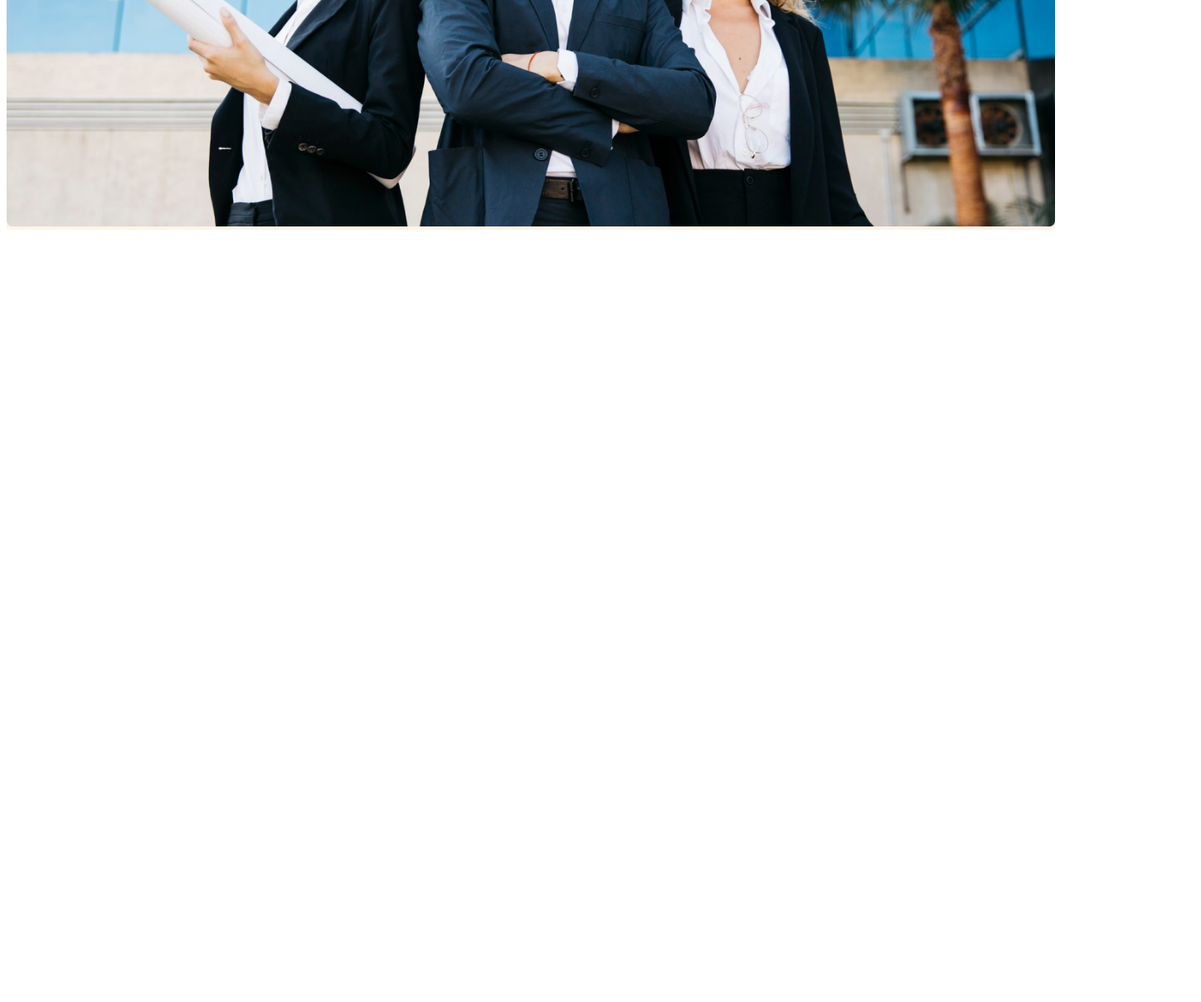
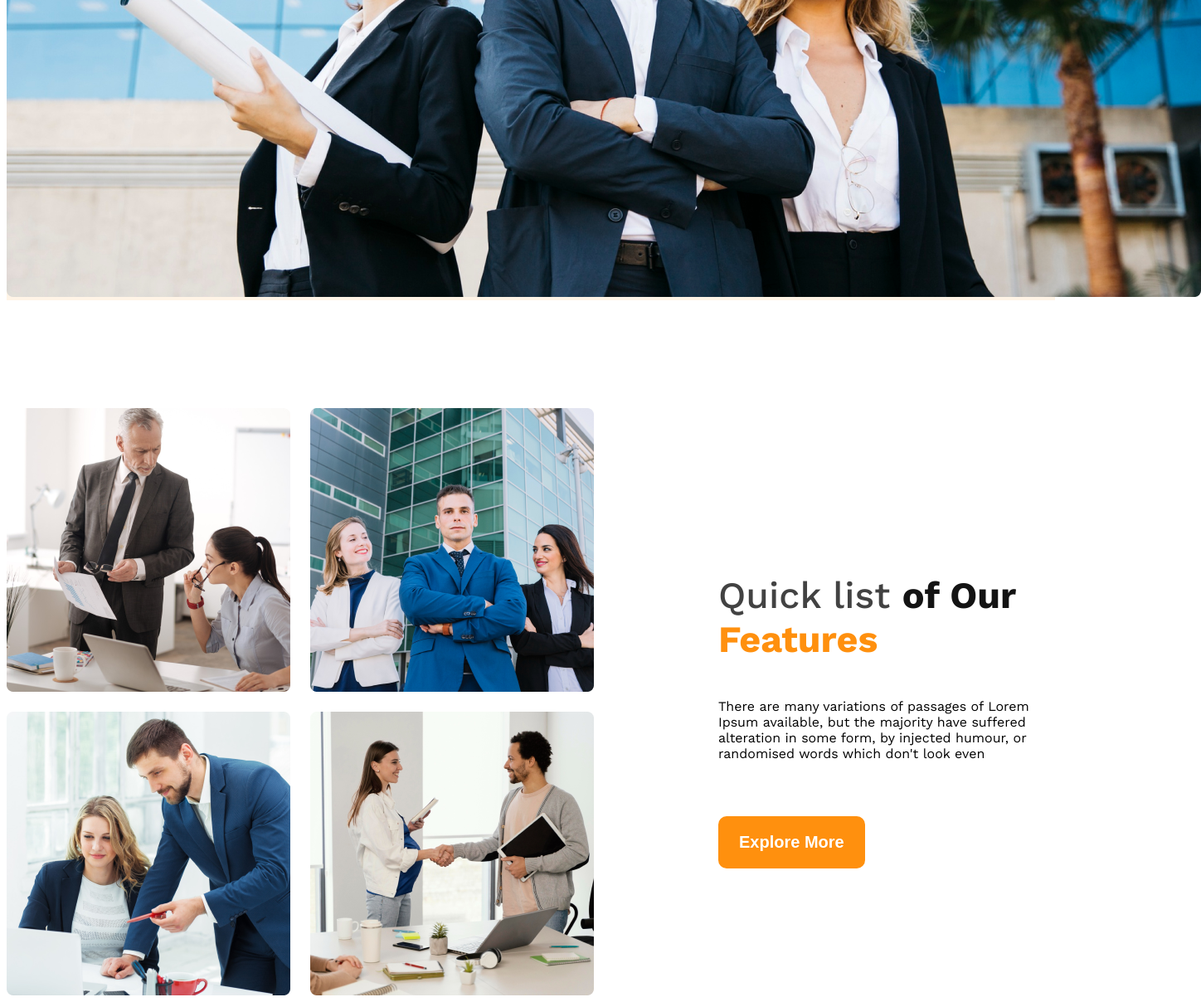
Before and after one commit to sakib404-hub/Web-development-day-9-G3-Architect-Website-, a plain HTML site: page index.html in a window 1280 px wide. Shown: the part 897-2105 px from the top of the page at 83% size, 1448 px wide, since content can reach past the window. Before the commit the page ends 1182 px from the top, so only its background shows below. Drawn offline with nearby package versions, Linux system fonts and the light colour scheme.

Commit message:
made the team section

```diff
--- a/index.html
+++ b/index.html
@@ -36,10 +36,44 @@
           </p>
           <button class="btn-primary">Explore More</button>
         </div>
-        <img src="photos/banner.png" alt="" class="banner-image" />
+        <img src="photos/banner.png" alt="" />
       </div>
     </header>
-    <main></main>
+    <main>
+      <section class="teams display-flex">
+        <div class="team-image-container">
+          <img
+            src="photos/team1.png"
+            alt="Two architect Discussion about Design"
+          />
+          <img
+            src="photos/team2.png"
+            alt="Two architect Discussion about Design"
+          />
+          <img
+            src="photos/team3.png"
+            alt="Two architect Discussion about Design"
+          />
+          <img
+            src="photos/team4.png"
+            alt="Two architect Discussion about Design"
+          />
+        </div>
+        <div class="our-feature">
+          <h3 class="our-feature-title">
+            <span class="text-gray" id="quick">Quick list </span>
+            <span class="dark1">of Our</span>
+            <span class="primary-color">Features</span>
+          </h3>
+          <p>
+            There are many variations of passages of Lorem Ipsum available, but
+            the majority have suffered alteration in some form, by injected
+            humour, or randomised words which don't look even
+          </p>
+          <button class="btn-primary btn01">Explore More</button>
+        </div>
+      </section>
+    </main>
     <footer></footer>
   </body>
 </html>
--- a/style.css
+++ b/style.css
@@ -31,6 +31,13 @@
     border-radius: 10px;
     border: none;
 }
+main > section{
+    margin-top:130px;
+}
+main{
+    max-width: 1440px;
+    margin: 0 auto;
+}
 /* dark-01 */
 .dark1{
     color: #131313;
@@ -48,9 +55,6 @@
     /* display: flex; */
     align-items: center;
     justify-content: space-around;
-}
-.navbar, .nav-links{
-    /* display: flex; */
 }
 .navbar .nav-links, .nav-item{
     list-style: none;
@@ -73,9 +77,7 @@
 }
 
 /* banner-section-stylin  */
-.banner{
-    /* border: 2px solid black; */
-}
+
 .banner-content{
     max-width: 850px;
     margin: 0 auto;
@@ -87,6 +89,34 @@
 }
 .banner-image{
     width: 100%;
+    margin-bottom: 45px;
 }
-
+.teams{
+    align-items: center;
+    justify-content: center;
+    gap: 20px;
+}
+.team-image-container{
+    display: grid;
+    grid-template-columns: repeat(2, 1fr);
+    gap: 24px;
+}
+.our-feature{
+    max-width: 530px;
+    margin-left: 130px;
+}
+.our-feature-title{
+    font-size: 2.8rem;
+}
+#quick{
+    font-weight: 500;
+}
+.btn01{
+    margin-top: 50px;
+}
 /* Responsiveness Of the Overall */
+@media screen and (max-width: 576px) {
+    .navbar, .nav-links{
+        flex-direction: column;
+    }
+}
```
